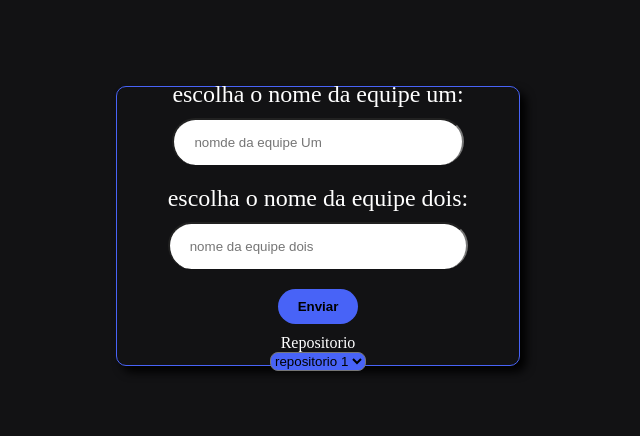
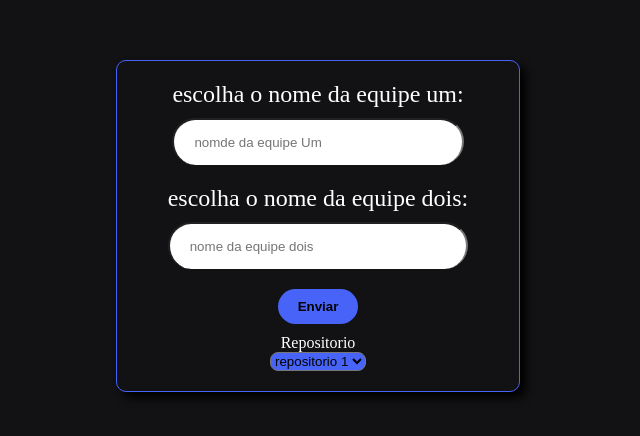
Before and after one commit to Diegooaraujo/jogo-sem-gif, a plain HTML site: page App-Quiz-Javascript-master/index.html in a window 1280 px wide. Shown: the part 174-610 px from the top of the page, without its empty margins (322-962 px from the left). Drawn offline with Linux system fonts and the light colour scheme.

Commit message:
Update style.css

```diff
--- a/App-Quiz-Javascript-master/style.css
+++ b/App-Quiz-Javascript-master/style.css
@@ -20,7 +20,6 @@ body {
 header{
   top: 0;
   width: 100%;
-  height: 10%;
   position: absolute;
   background-color: #4863f7;
   display: flex;
@@ -42,7 +41,6 @@ header span{
 #form{
 
   width: 35%;
-  height: 35%;
   display: flex;
   justify-content: center;
   align-items: center;
@@ -55,6 +53,7 @@ header span{
   border-radius: 10px;
   width: 90%;
   height: 100%;
+  padding: 20px;
   display: flex;
   flex-direction: column;
   justify-content: center;
```
